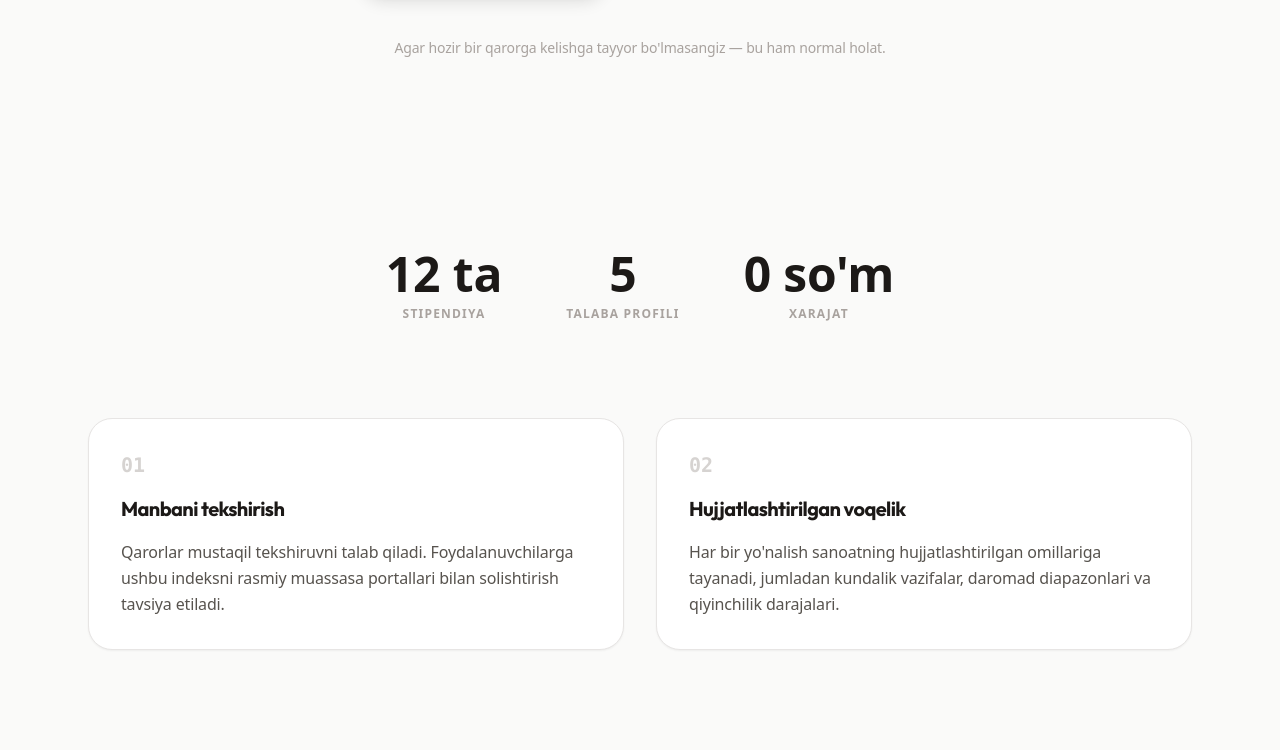
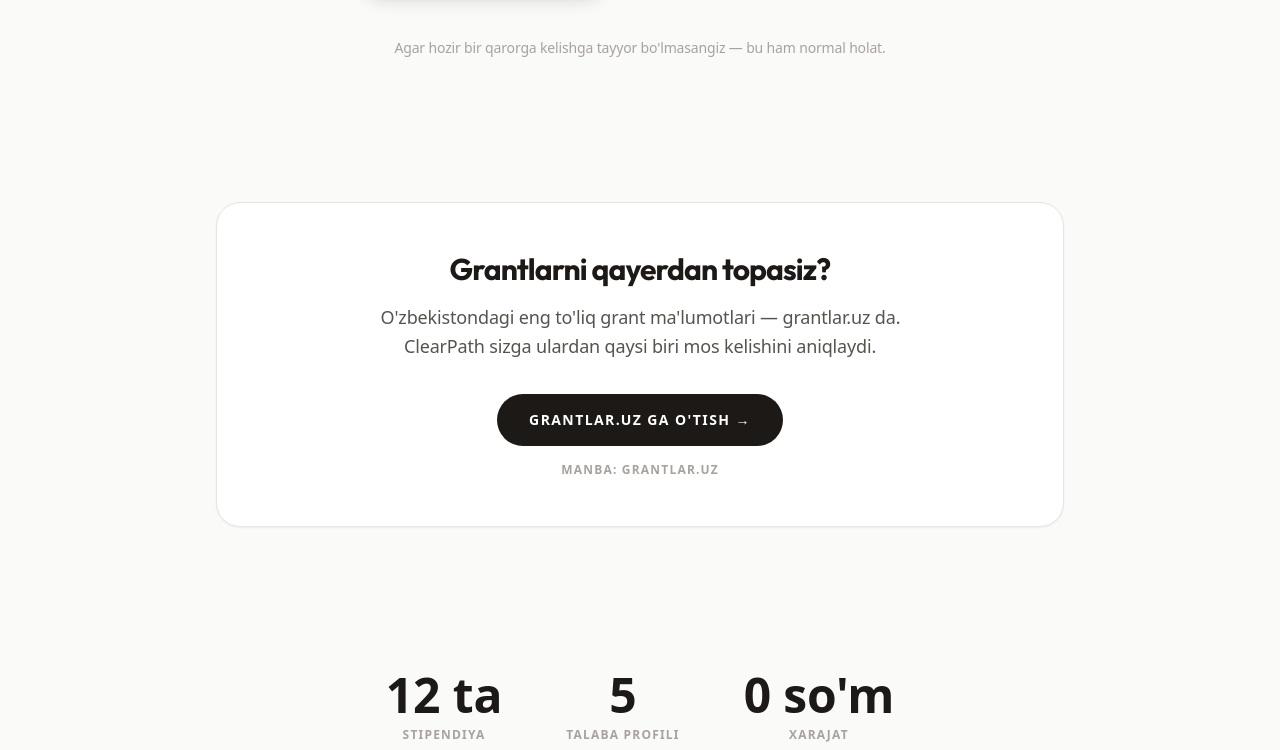
Before and after one commit to Malik6261/clearpath-uz, a React (Vite) app: page / in a window 1280 px wide. Shown: the part 702-1452 px from the top of the page. Built offline with nearby package versions, Linux system fonts and the light colour scheme.

Commit message:
feat: Add grant sources section to Home page
Introduces a new section on the Home page that directs students to grantlar.uz for scholarship information and provides a brief explanation of the resource.

```diff
--- a/pages/Home.tsx
+++ b/pages/Home.tsx
@@ -1101,6 +1101,29 @@
         </section>
       )}
 
+      {/* GRANT MANBALARI SECTION */}
+      <section className="px-6 py-12 max-w-4xl mx-auto">
+        <div className="bg-white border border-stone-200 rounded-3xl p-8 md:p-12 shadow-sm text-center">
+          <h2 className="text-2xl md:text-3xl font-bold text-stone-900 mb-4">Grantlarni qayerdan topasiz?</h2>
+          <p className="text-stone-600 leading-relaxed mb-8 max-w-2xl mx-auto text-lg">
+            O'zbekistondagi eng to'liq grant ma'lumotlari — grantlar.uz da.
+            <br className="hidden md:block" />
+            ClearPath sizga ulardan qaysi biri mos kelishini aniqlaydi.
+          </p>
+          <a
+            href="https://grantlar.uz"
+            target="_blank"
+            rel="noopener noreferrer"
+            className="inline-flex items-center justify-center px-8 py-4 bg-stone-900 text-white rounded-full font-bold uppercase tracking-widest text-sm hover:bg-stone-800 transition-colors mb-4"
+          >
+            Grantlar.uz ga o'tish →
+          </a>
+          <p className="text-xs font-bold text-stone-400 uppercase tracking-widest">
+            Manba: grantlar.uz
+          </p>
+        </div>
+      </section>
+
       {/* MINIMAL SECTIONS */}
       <section className="px-6 py-24 max-w-6xl mx-auto">
 
```
